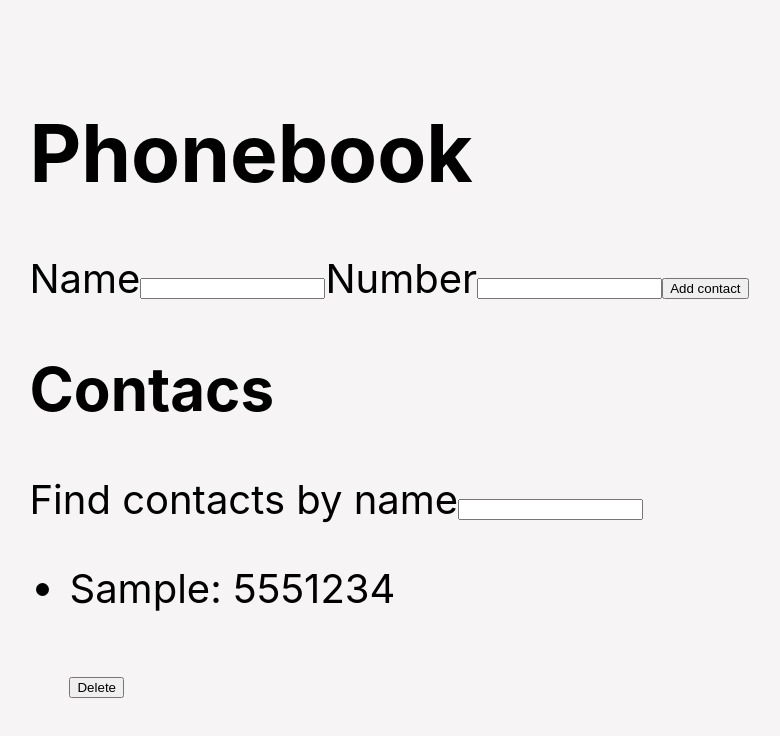
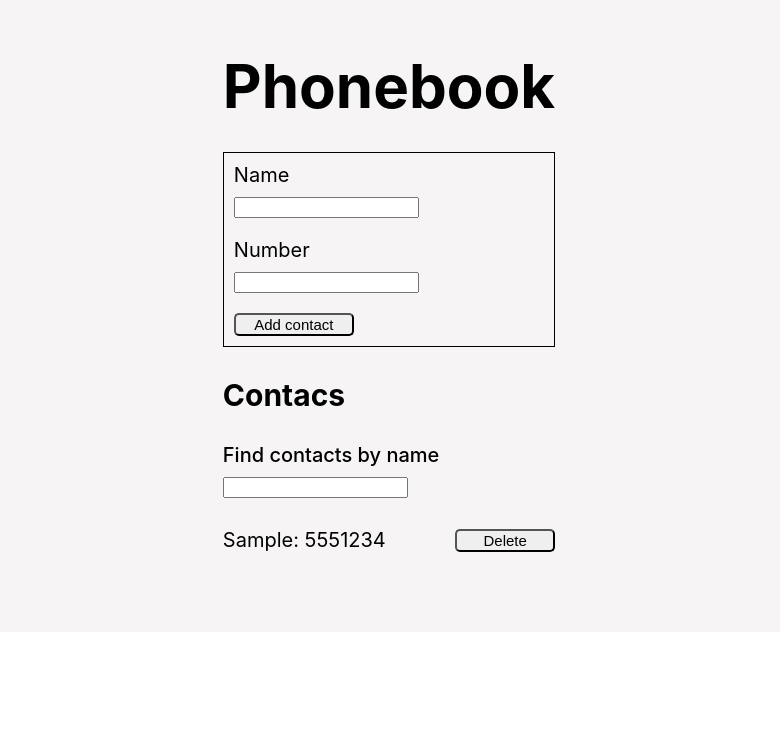
Before and after one commit to Ronskyi-O/goit-react-hw-02-phonebook, a React (Create React App) app: page / in a window 1280 px wide. Both pictures are taken after typing "Sample", "5551234" into the empty fields and a click on the button "Add contact". Shown: the top 736 px of the page, without its empty margins (251-1031 px from the left). Built offline with nearby package versions, Linux system fonts and the light colour scheme.

Commit message:
Added styles

```diff
--- a/src/components/App/App.jsx
+++ b/src/components/App/App.jsx
@@ -1,9 +1,9 @@
 import React, { Component } from 'react';
-import { Container } from './App.styled';
 import { nanoid } from 'nanoid'
 import { ContactAddForm } from '../ContactsAddForm/ContactAddForm'
 import { Filter } from "../Filter/Filter";
 import { ContactList } from 'components/ContactList/ContactList';
+import { Container, PhonebookHeading, ContactsHeading } from './App.styled';
 
 
 export class App extends Component {
@@ -63,9 +63,9 @@ export class App extends Component {
     return (
       <Container>
         <div>
-          <h1>Phonebook</h1>
+          <PhonebookHeading>Phonebook</PhonebookHeading>
           <ContactAddForm onSubmit={this.addContact} />
-          <h2>Contacs</h2>
+          <ContactsHeading>Contacs</ContactsHeading>
           <Filter value={filter} onChange={this.filterChange} />
           <ContactList contacts={filtredContacts} onDeleteContact={this.deleteContact} />
         </div>
--- a/src/components/App/App.styled.jsx
+++ b/src/components/App/App.styled.jsx
@@ -7,7 +7,18 @@ export const Container = styled.div`
     align-items: center;
     padding-top: 50px;
     padding-bottom: 50px;
-    font-size: 40px;
+    font-size: 30px;
     color: #010101;
     background-color: rgba(237, 233, 233, 0.5);
 `;
+
+export const PhonebookHeading = styled.h1`
+margin-top: 0;
+margin-bottom: 30px;
+`
+
+export const ContactsHeading = styled.h2`
+margin-top: 30px;
+margin-bottom: 30px;
+font-size: 30px;
+`
--- a/src/components/ContactList/ContactList.jsx
+++ b/src/components/ContactList/ContactList.jsx
@@ -1,14 +1,15 @@
 import React from 'react';
 import { ContactListItem } from '../ContactListItem/ContactListItem'
 import PropTypes from 'prop-types'
+import { ContsctList, } from './ContactList.styled'
 
 export const ContactList = ({ contacts, onDeleteContact }) => {
     return (
-        <ul>
+        <ContsctList>
             {contacts.map(({ id, name, number, }) => (
                 <ContactListItem key={id} id={id} name={name} number={number} onDeleteContact={onDeleteContact} />
             ))}
-        </ul>
+        </ContsctList>
     )
 }
 
--- a/src/components/ContactList/ContactList.styled.jsx
+++ b/src/components/ContactList/ContactList.styled.jsx
@@ -0,0 +1,6 @@
+import styled from '@emotion/styled'
+
+export const ContsctList = styled.ul`
+  padding-left: 0;
+  margin-top: 0;
+`
--- a/src/components/ContactListItem/ContactListItem.jsx
+++ b/src/components/ContactListItem/ContactListItem.jsx
@@ -1,12 +1,13 @@
 import React from "react";
 import PropTypes from 'prop-types'
+import { ContactItem, ContactItemInfo, ContactItemButton } from './ContactListItem.styled'
 
 export const ContactListItem = ({ id, name, number, onDeleteContact }) => {
     return (
-        <li>
-            <p>{name}: {number}</p>
-            <button onClick={() => onDeleteContact(id)}>Delete</button>
-        </li>
+        <ContactItem>
+            <ContactItemInfo>{name}: {number}</ContactItemInfo>
+            <ContactItemButton onClick={() => onDeleteContact(id)}>Delete</ContactItemButton>
+        </ContactItem>
     )
 }
 
--- a/src/components/ContactListItem/ContactListItem.styled.jsx
+++ b/src/components/ContactListItem/ContactListItem.styled.jsx
@@ -0,0 +1,20 @@
+import styled from '@emotion/styled'
+
+export const ContactItem = styled.li`
+  display: flex;
+  gap: 15px;
+  align-items: center;
+  justify-content: space-between;
+  margin-bottom: 15px;
+`
+
+export const ContactItemInfo = styled.p`
+  font-size: 20px;
+  margin: 0;
+`
+
+export const ContactItemButton = styled.button`
+  width: 100px;
+  font-size: 15px;
+  border-radius: 5px;
+`
--- a/src/components/ContactsAddForm/ContactAddForm.jsx
+++ b/src/components/ContactsAddForm/ContactAddForm.jsx
@@ -1,5 +1,6 @@
 import React, { Component } from 'react'
 import PropTypes from 'prop-types'
+import { Form, Label, ButtonAddContact } from './ContactAddForm.styled'
 
 
 export class ContactAddForm extends Component {
@@ -30,8 +31,8 @@ export class ContactAddForm extends Component {
         const { name, number } = this.state
 
         return (
-            <form onSubmit={this.handleSubmit}>
-                <label>Name
+            <Form onSubmit={this.handleSubmit}>
+                <Label>Name
                     <input
                         type="text"
                         name="name"
@@ -40,8 +41,8 @@ export class ContactAddForm extends Component {
                         pattern="^[a-zA-Zа-яА-Я]+(([' -][a-zA-Zа-яА-Я ])?[a-zA-Zа-яА-Я]*)*$"
                         title="Name may contain only letters, apostrophe, dash and spaces. For example Adrian, Jacob Mercer, Charles de Batz de Castelmore d'Artagnan"
                         required />
-                </label>
-                <label>Number
+                </Label>
+                <Label>Number
                     <input
                         type="tel"
                         name="number"
@@ -50,9 +51,9 @@ export class ContactAddForm extends Component {
                         pattern="\+?\d{1,4}?[-.\s]?\(?\d{1,3}?\)?[-.\s]?\d{1,4}[-.\s]?\d{1,4}[-.\s]?\d{1,9}"
                         title="Phone number must be digits and can contain spaces, dashes, parentheses and can start with +"
                         required />
-                </label>
-                <button type='submit'>Add contact</button>
-            </form>
+                </Label>
+                <ButtonAddContact type='submit'>Add contact</ButtonAddContact>
+            </Form>
         )
     }
 }
--- a/src/components/ContactsAddForm/ContactAddForm.styled.jsx
+++ b/src/components/ContactsAddForm/ContactAddForm.styled.jsx
@@ -0,0 +1,25 @@
+import styled from '@emotion/styled'
+
+export const Form = styled.form`
+display: flex;
+  flex-direction: column;
+  align-items: flex-start;
+  padding: 10px;
+  gap: 20px;
+  border: 1px solid black;
+
+`
+
+export const Label = styled.label`
+  display: flex;
+  flex-direction: column;
+  align-items: flex-start;
+  gap: 10px;
+  font-size: 20px;
+`
+
+export const ButtonAddContact = styled.button`
+width: 120px;
+  font-size: 15px;
+  border-radius: 5px;
+`
--- a/src/components/Filter/Filter.jsx
+++ b/src/components/Filter/Filter.jsx
@@ -1,15 +1,16 @@
 import React from 'react'
 import PropTypes from 'prop-types'
+import { FilterLabel } from './Filter.styled'
 
 export const Filter = ({ value, onChange }) => {
     return (
-        <label>Find contacts by name
+        <FilterLabel>Find contacts by name
             <input
                 type="text"
                 value={value}
                 onChange={onChange}
             />
-        </label>
+        </FilterLabel>
     )
 }
 
--- a/src/components/Filter/Filter.styled.jsx
+++ b/src/components/Filter/Filter.styled.jsx
@@ -0,0 +1,11 @@
+import styled from '@emotion/styled'
+
+export const FilterLabel = styled.label`
+display: flex;
+  flex-direction: column;
+  align-items: flex-start;
+  gap: 10px;
+  margin-bottom: 30px;
+  font-size: 20px;
+  font-weight: 500;
+`
```
